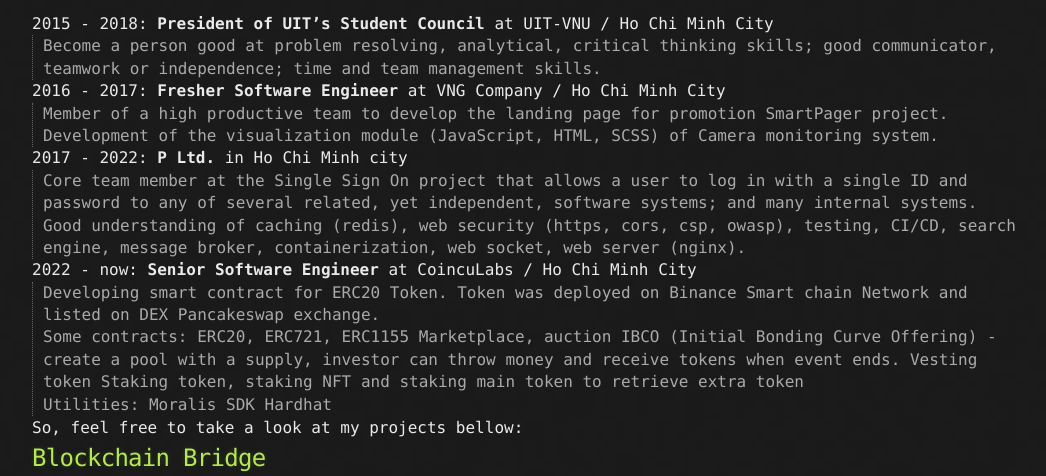
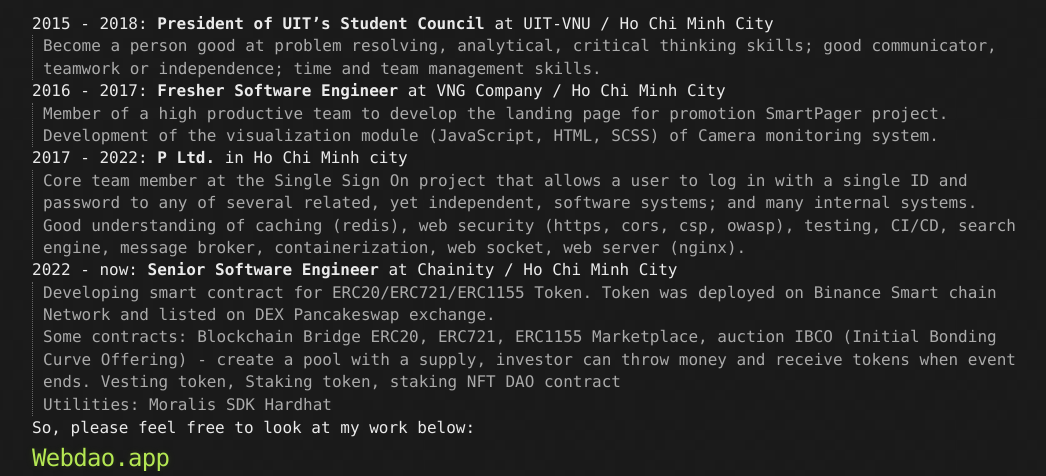
Before and after one commit to galvin96/vihu96, a Jekyll site: the page built from index.md, in a window 1280 px wide and 1400 px high, scrolled down 2541 px. Shown: the top 476 px of the window, without its empty margins (108-1154 px from the left). Built offline with Jekyll 4.4.1, drawn with Linux system fonts in a browser that asks for light colours; some of the changed text lies outside the part shown; grey boxes are pictures that could not be loaded.

Commit message:
Add project, update status working in Chainity

```diff
--- a/index.md
+++ b/index.md
@@ -225,32 +225,49 @@
    >
    > Good understanding of caching (redis), web security (https, cors, csp, owasp), testing, CI/CD, search engine, message broker, containerization, web socket, web server (nginx).
 
-4. 2022 - now: __Senior Software Engineer__ at CoincuLabs / Ho Chi Minh City
+4. 2022 - now: __Senior Software Engineer__ at Chainity / Ho Chi Minh City
 
-   > Developing smart contract for ERC20 Token. Token was deployed on Binance Smart chain Network and listed on DEX Pancakeswap exchange.
+   > Developing smart contract for ERC20/ERC721/ERC1155 Token. Token was deployed on Binance Smart chain Network and listed on DEX Pancakeswap exchange.
    >
    > Some contracts:
+   > Blockchain Bridge
    > ERC20, ERC721, ERC1155
    > Marketplace, auction
    > IBCO (Initial Bonding Curve Offering) - create a pool with a supply, investor can throw money and receive tokens when event ends.
-   > Vesting token
-   > Staking token, staking NFT and staking main token to retrieve extra token
+   > Vesting token, Staking token, staking NFT
+   > DAO contract
    >
    > Utilities:
    > Moralis SDK
    > Hardhat
 
-So, feel free to take a look at my projects bellow:
+So, please feel free to look at my work below:
+
+## Webdao.app
+
+<div class="grid gap-10 grid-cols-1 md:grid-cols-2 mt-4">
+   <div>
+      <img src="/assets/images/projects/webdao.jpg" alt="Webdao.app application" loading="lazy"/><br/>
+   </div>
+   <div>
+      DAO’s governance parameters have worked well thus far, with comprehensive governance safeguards that ensured no one, including the Chainity team, can implement major changes to the DAO and the protocols in the network without going through a DAO vote in a decentralized manner. Chainity continues to have a decentralized governance process that is protected against malicious attacks.<br/><br/>
+      My responsibility is modifying the smart contract, developing backend, deployment and presenter.<br/>
+      Beta site: <a href="https://beta.webdao.app/" target="_blank">https://beta.webdao.app/</a>
+   </div>
+</div>
+
+
+***
 
 ## Blockchain Bridge
 
 <div class="grid gap-10 grid-cols-1 md:grid-cols-2 mt-4">
    <div>
       Blockchain or Crypto bridges work just like the real thing, but instead of connecting physical places together, they are used to connect digital ecosystems together. These bridges can pass both information and assets between the bridged blockchains. We call this a cross-chain transfer.<br/><br/>
-      My responsibility is modifying smart contract, developing mock script to transfer ERC20/ERC721 between BSC and Owned Chain, developing UI and execution a stress test flow.<br/>
+      My responsibility is modifying the smart contract, make a mock script to move ERC20/ERC721 between the BSC and Owned Chain, developing User Interface and run a stress test flow.<br/>
    </div>
    <div>
-      <img src="/assets/images/projects/blockchain-bridge.jpeg" alt="BLockchain Bridge" loading="lazy"/>
+      <img src="/assets/images/projects/blockchain-bridge.jpeg" alt="Blockchain Bridge" loading="lazy"/>
       <br/>
    </div>
 </div>
```
